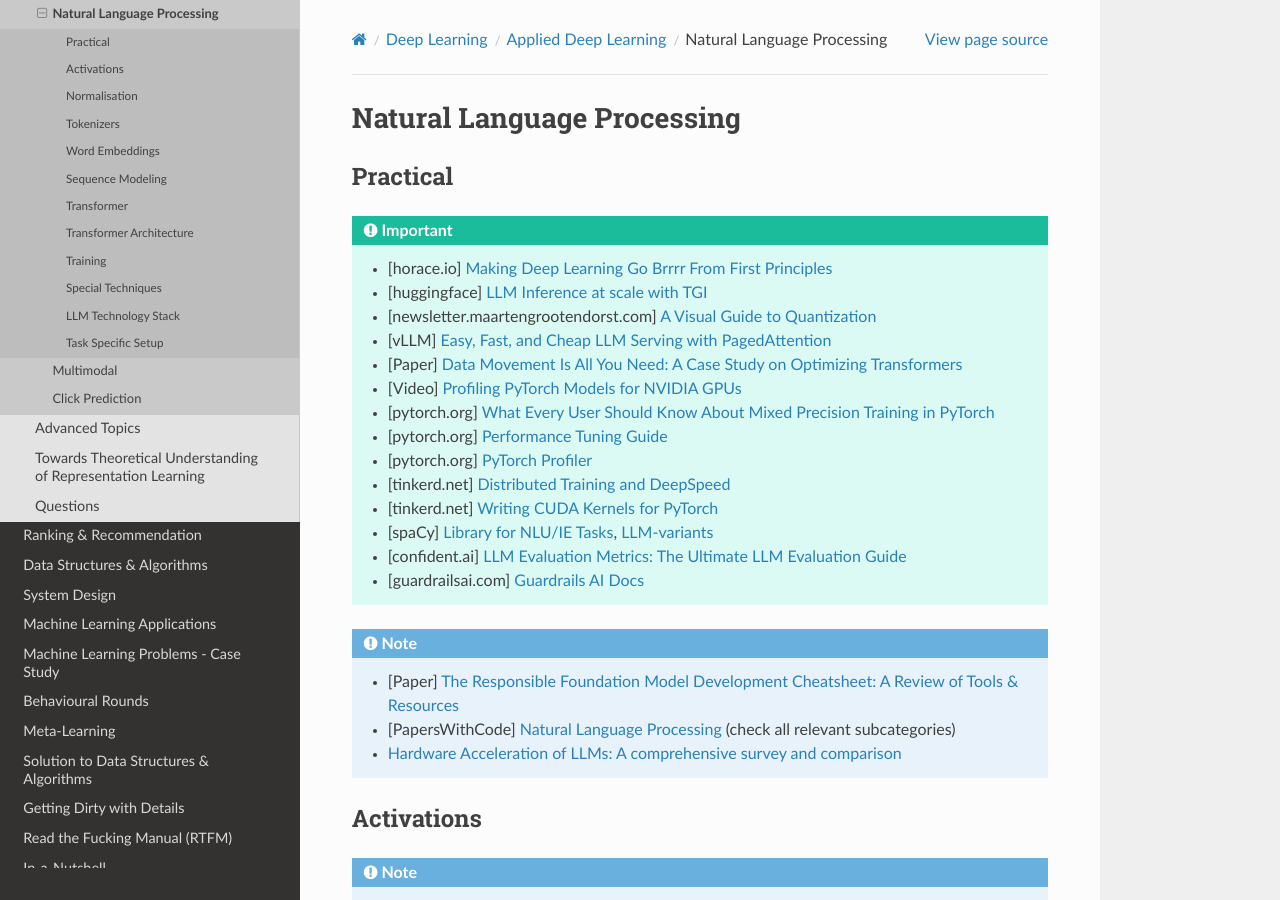
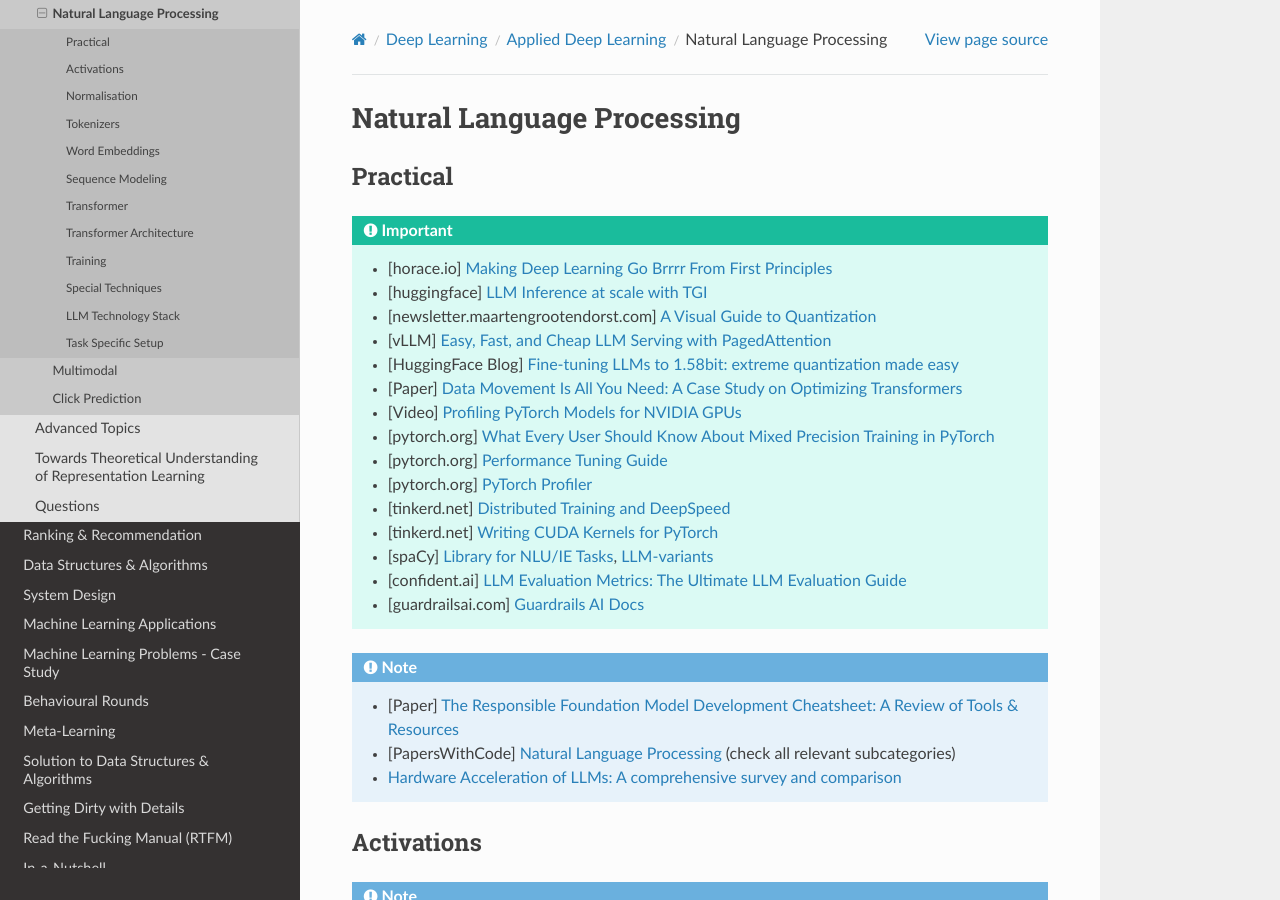
Before and after one commit to uselesstechjunks/leetcode, a Sphinx documentation site: the page built from docs/source/dl/application/nlp.rst, in a window 1280 px wide and 900 px high. Built offline with Sphinx 7.4.7 and the Read the Docs theme 2.0.0, drawn with Linux system fonts in a browser that asks for light colours.

Commit message:
Update nlp.rst (#349)

```diff
--- a/docs/source/dl/application/nlp.rst
+++ b/docs/source/dl/application/nlp.rst
@@ -9,6 +9,7 @@ Practical
 	* [huggingface] `LLM Inference at scale with TGI <https://huggingface.co/blog/martinigoyanes/llm-inference-at-scale-with-tgi>`_
 	* [newsletter.maartengrootendorst.com] `A Visual Guide to Quantization <https://newsletter.maartengrootendorst.com/p/a-visual-guide-to-quantization>`_
 	* [vLLM] `Easy, Fast, and Cheap LLM Serving with PagedAttention <https://blog.vllm.ai/2023/06/20/vllm.html>`_
+	* [HuggingFace Blog] `Fine-tuning LLMs to 1.58bit: extreme quantization made easy <https://huggingface.co/blog/1_58_llm_extreme_quantization>`_
 	* [Paper] `Data Movement Is All You Need: A Case Study on Optimizing Transformers <https://arxiv.org/abs/2007.00072>`_
 	* [Video] `Profiling PyTorch Models for NVIDIA GPUs <https://www.nvidia.com/en-us/on-demand/session/gtcspring21-s31644/>`_
 	* [pytorch.org] `What Every User Should Know About Mixed Precision Training in PyTorch <https://pytorch.org/blog/what-every-user-should-know-about-mixed-precision-training-in-pytorch/>`_
```
